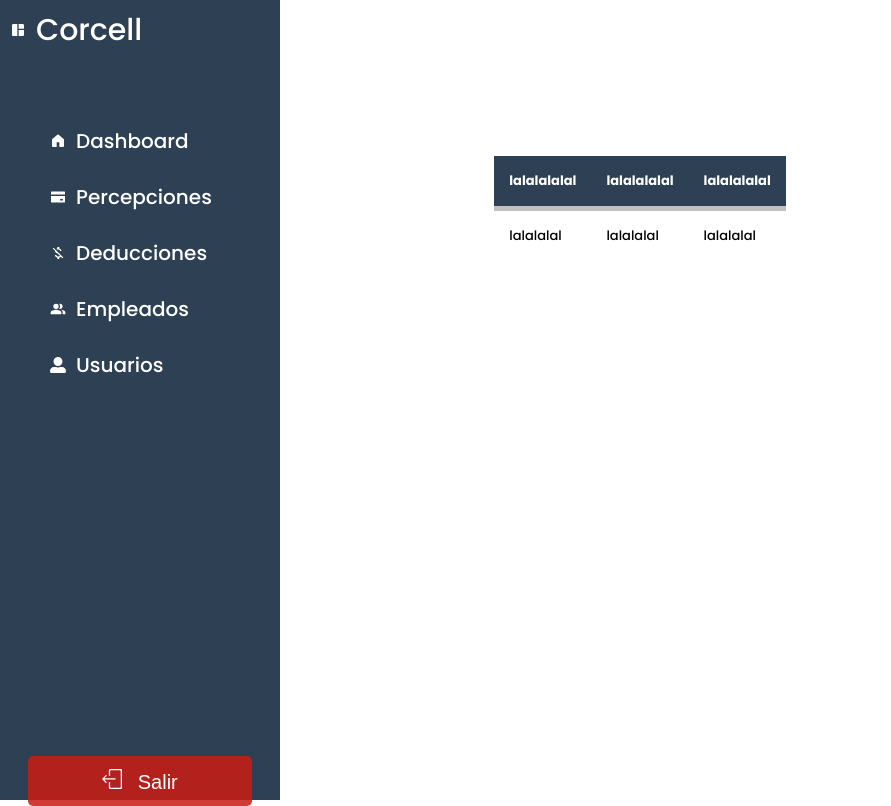
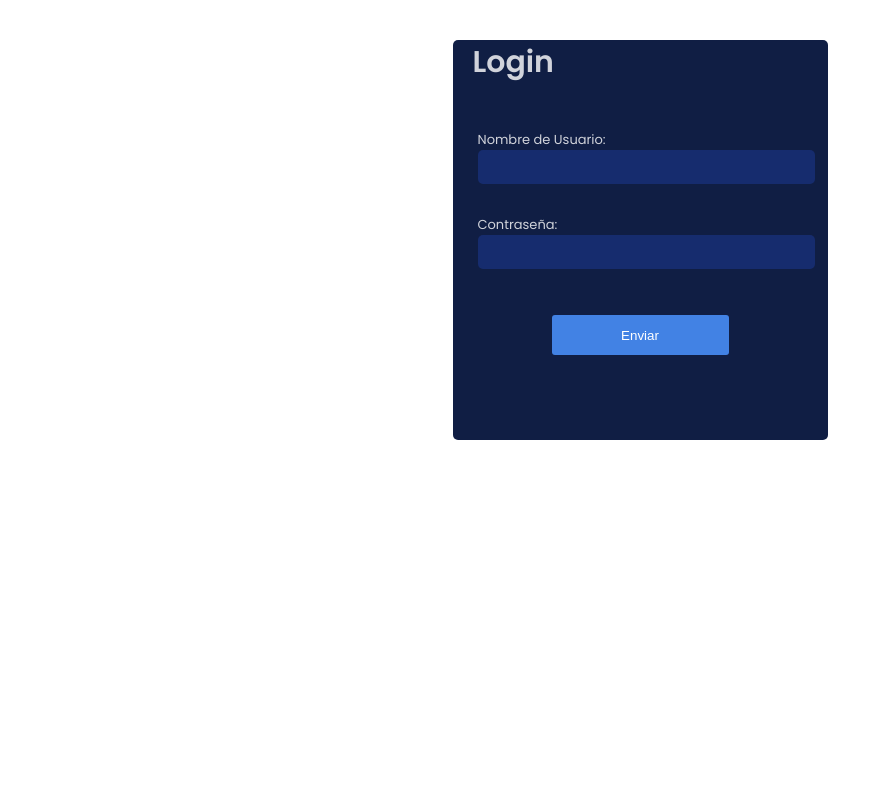
Before and after one commit to rbueno25/nomina, a React (Vite) app in the folder frontend/: page /login in a window 1280 px wide. Shown: the whole page, without its empty margins (0-891 px from the left). Built offline with nearby package versions, Linux system fonts and the light colour scheme.

Commit message:
ya funciona el login

```diff
--- a/frontend/package.json
+++ b/frontend/package.json
@@ -10,6 +10,7 @@
     "preview": "vite preview"
   },
   "dependencies": {
+    "axios": "^1.6.8",
     "react": "^18.2.0",
     "react-dom": "^18.2.0",
     "react-icons": "^5.2.0",
--- a/frontend/src/app/Login.jsx
+++ b/frontend/src/app/Login.jsx
@@ -1,5 +1,7 @@
 import React from "react";
 import { useState } from "react";
+import axios from "axios";
+import {useNavigate} from "react-router-dom";
 import "../css/Login.css";
 
 const Login = () => {
@@ -7,10 +9,30 @@ const Login = () => {
     username: "",
     clave: "",
   });
+  const navigate = useNavigate();
 
   const handleSubmit = (event) => {
     event.preventDefault();
     console.log(`Username: ${value.username} Clave: ${value.clave}`);
+
+    axios
+    .post("http://localhost:3000/api/users/login", value)
+    .then((res) => {
+      if (value.clave != "" && value.user != "") {
+        console.log(res.data);
+        if (res.data.status === "Success login successful") {
+          navigate("/home");
+        } else {
+          alert("Contraseña o usuario incorrectos");
+          navigate("/login");
+
+        }
+      } else {
+        alert("rellene todos los campos");
+      }
+    })
+    .catch((err) => console.log(err));
+
   };
 
   return (
--- a/frontend/src/components/Sidebar.jsx
+++ b/frontend/src/components/Sidebar.jsx
@@ -55,7 +55,7 @@ const Sidebar = () => {
 
         </ul>
 
-        <div className="button">
+        <div className="boton">
             <button> <SlLogout className='out'/> Salir</button>
         </div>
     </div>
--- a/frontend/src/css/Login.css
+++ b/frontend/src/css/Login.css
@@ -3,7 +3,7 @@
 .frm {
     background-color:#0d1b42fb;
     width: 375px;
-    height: 60vh;
+    height: 50vh;
     margin: auto;
     border-radius: 5px;
 }
--- a/frontend/src/css/Sidebar.css
+++ b/frontend/src/css/Sidebar.css
@@ -75,13 +75,13 @@
     margin-right: 10px;
 }
 
-.button {
+.boton {
     position: relative;
     text-align: center;
     align-items: center;
 }
 
-.button button {
+.boton button {
     background-color:rgba(201, 28, 22, 0.863);
     color: #fff;
     border: none;
@@ -92,5 +92,5 @@
 }
 
 button:hover{
-
+ cursor: pointer;
 }
--- a/frontend/src/main.jsx
+++ b/frontend/src/main.jsx
@@ -1,10 +1,10 @@
 import React from 'react';
 import ReactDOM from 'react-dom/client';
-import Dashboard from './app/Dashboard';
+import Path from './router/router';
 import './css/index.css';
 
 ReactDOM.createRoot(document.getElementById('root')).render(
   <React.StrictMode>
-    <Dashboard />
+    <Path />
   </React.StrictMode>,
 )
--- a/frontend/src/router/router.jsx
+++ b/frontend/src/router/router.jsx
@@ -7,9 +7,11 @@ const Path = () => {
     return(
         <Router >
             <Routes>
-                <Route path="/dashboard" element={<Dashboard />} />
+                <Route path="/home" element={<Dashboard />} />
                 <Route path="/login" element={<Login />} />
             </Routes>
         </Router>
     )
 }
+
+export default Path
```
Also changed, not shown: 1 other file (tests, documents, lock files or other folders).
